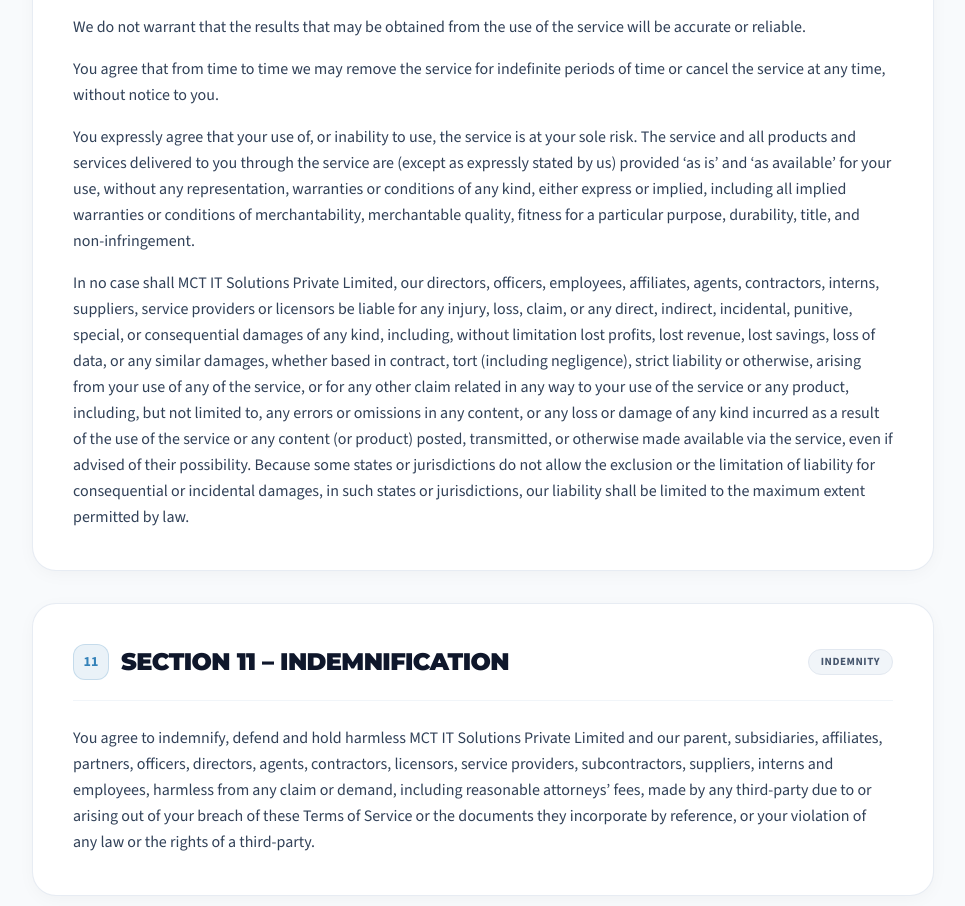
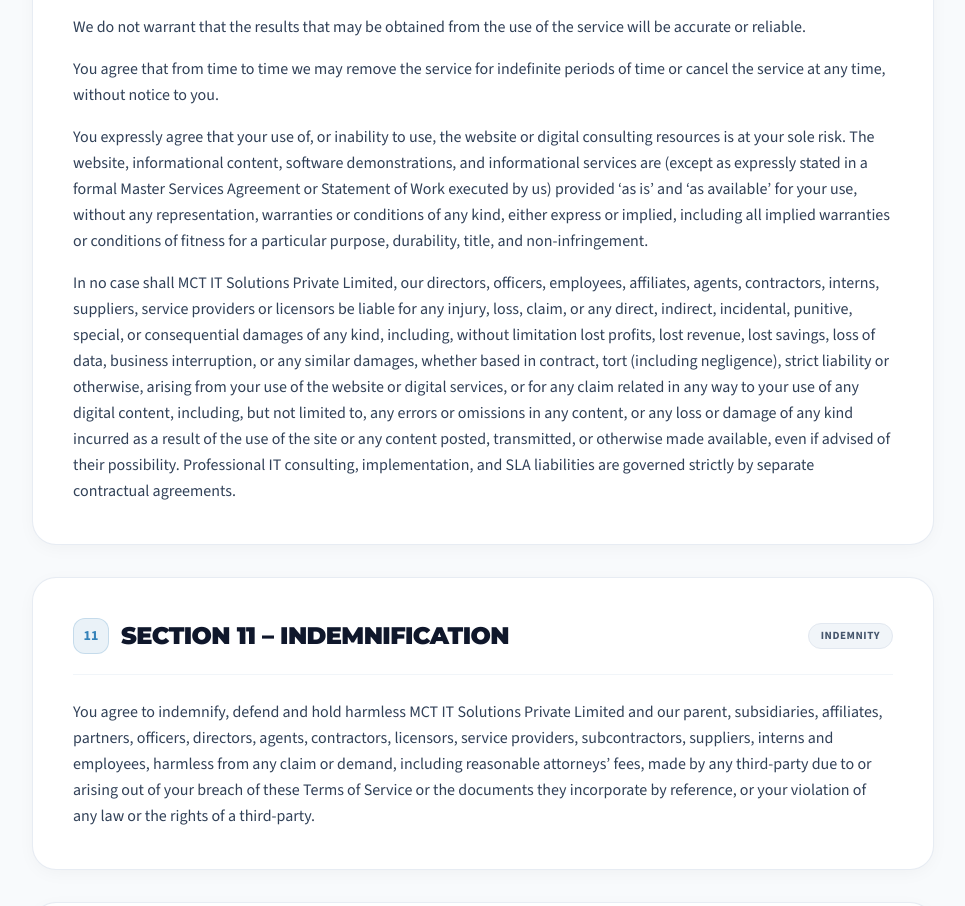
Before and after one commit to kanan756/MCT-Website, a Next.js app: page /terms-and-conditions in a window 1280 px wide. Shown: the part 5660-6566 px from the top of the page, without its empty margins (314-1279 px from the left). Built offline with nearby package versions, Linux system fonts and the light colour scheme.

Commit message:
Refine Terms and Conditions for B2B IT consulting and MSA context

```diff
--- a/src/app/terms-and-conditions/page.tsx
+++ b/src/app/terms-and-conditions/page.tsx
@@ -137,8 +137,8 @@ const SECTIONS = [
       "We do not guarantee, represent or warrant that your use of our service will be uninterrupted, timely, secure or error-free.",
       "We do not warrant that the results that may be obtained from the use of the service will be accurate or reliable.",
       "You agree that from time to time we may remove the service for indefinite periods of time or cancel the service at any time, without notice to you.",
-      "You expressly agree that your use of, or inability to use, the service is at your sole risk. The service and all products and services delivered to you through the service are (except as expressly stated by us) provided ‘as is’ and ‘as available’ for your use, without any representation, warranties or conditions of any kind, either express or implied, including all implied warranties or conditions of merchantability, merchantable quality, fitness for a particular purpose, durability, title, and non-infringement.",
-      "In no case shall MCT IT Solutions Private Limited, our directors, officers, employees, affiliates, agents, contractors, interns, suppliers, service providers or licensors be liable for any injury, loss, claim, or any direct, indirect, incidental, punitive, special, or consequential damages of any kind, including, without limitation lost profits, lost revenue, lost savings, loss of data, or any similar damages, whether based in contract, tort (including negligence), strict liability or otherwise, arising from your use of any of the service, or for any other claim related in any way to your use of the service or any product, including, but not limited to, any errors or omissions in any content, or any loss or damage of any kind incurred as a result of the use of the service or any content (or product) posted, transmitted, or otherwise made available via the service, even if advised of their possibility. Because some states or jurisdictions do not allow the exclusion or the limitation of liability for consequential or incidental damages, in such states or jurisdictions, our liability shall be limited to the maximum extent permitted by law."
+      "You expressly agree that your use of, or inability to use, the website or digital consulting resources is at your sole risk. The website, informational content, software demonstrations, and informational services are (except as expressly stated in a formal Master Services Agreement or Statement of Work executed by us) provided ‘as is’ and ‘as available’ for your use, without any representation, warranties or conditions of any kind, either express or implied, including all implied warranties or conditions of fitness for a particular purpose, durability, title, and non-infringement.",
+      "In no case shall MCT IT Solutions Private Limited, our directors, officers, employees, affiliates, agents, contractors, interns, suppliers, service providers or licensors be liable for any injury, loss, claim, or any direct, indirect, incidental, punitive, special, or consequential damages of any kind, including, without limitation lost profits, lost revenue, lost savings, loss of data, business interruption, or any similar damages, whether based in contract, tort (including negligence), strict liability or otherwise, arising from your use of the website or digital services, or for any claim related in any way to your use of any digital content, including, but not limited to, any errors or omissions in any content, or any loss or damage of any kind incurred as a result of the use of the site or any content posted, transmitted, or otherwise made available, even if advised of their possibility. Professional IT consulting, implementation, and SLA liabilities are governed strictly by separate contractual agreements."
     ]
   },
   {
```
